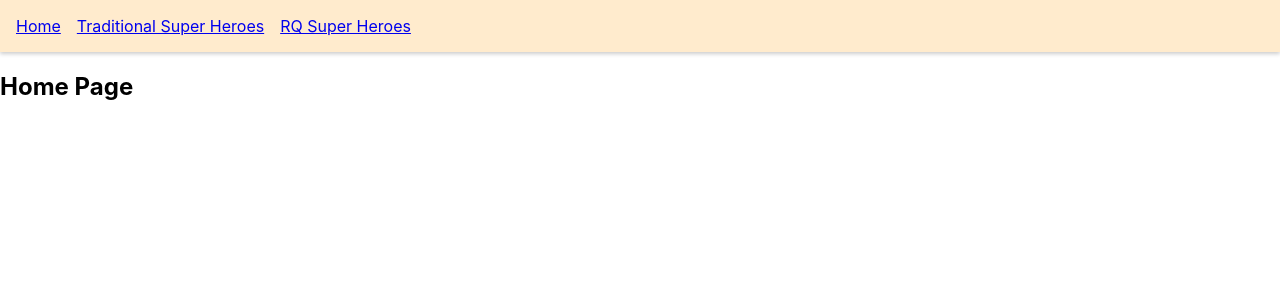
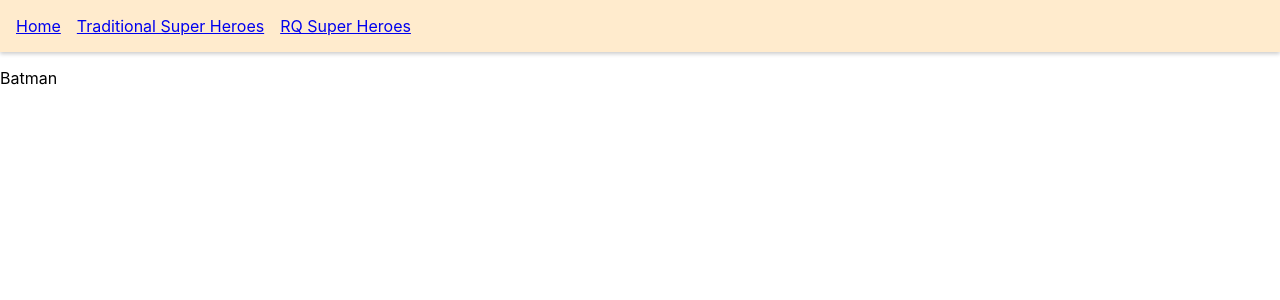
Before and after one commit to Atakirk2/react-query-test, a React (Create React App) app: page /rq-super-hero/1 in a window 1280 px wide. Shown: the top 300 px of the page. Built offline with nearby package versions, Linux system fonts and the light colour scheme; data requests are answered from the project's data file.

Commit message:
feature/hero page for each individual hero

```diff
--- a/src/App.js
+++ b/src/App.js
@@ -1,10 +1,11 @@
-import { BrowserRouter as Router, Switch, Route, Link } from 'react-router-dom'
-import './App.css'
-import { HomePage } from './components/Home.page'
-import { RQSuperHeroesPage } from './components/RQSuperHeroes.page'
-import { SuperHeroesPage } from './components/SuperHeroes.page'
-import {QueryClientProvider, QueryClient} from "react-query"
-import {ReactQueryDevtools} from "react-query/devtools"
+import { BrowserRouter as Router, Switch, Route, Link } from "react-router-dom";
+import "./App.css";
+import { HomePage } from "./components/Home.page";
+import { RQSuperHeroesPage } from "./components/RQSuperHeroes.page";
+import { SuperHeroesPage } from "./components/SuperHeroes.page";
+import { QueryClientProvider, QueryClient } from "react-query";
+import { ReactQueryDevtools } from "react-query/devtools";
+import RQSuperHeroPage from "./components/RQSuperHero.page";
 
 function App() {
   const queryClient = new QueryClient();
@@ -15,24 +16,27 @@ function App() {
           <nav>
             <ul>
               <li>
-              <Link to='/'>Home</Link>
+                <Link to="/">Home</Link>
               </li>
               <li>
-              <Link to='/super-heroes'>Traditional Super Heroes</Link>
+                <Link to="/super-heroes">Traditional Super Heroes</Link>
               </li>
               <li>
-              <Link to='/rq-super-heroes'>RQ Super Heroes</Link>
+                <Link to="/rq-super-heroes">RQ Super Heroes</Link>
               </li>
             </ul>
           </nav>
           <Switch>
-          <Route path='/super-heroes'>
+            <Route path="/rq-super-hero/:heroId">
+              <RQSuperHeroPage />
+            </Route>
+            <Route path="/super-heroes">
               <SuperHeroesPage />
             </Route>
-          <Route path='/rq-super-heroes'>
+            <Route path="/rq-super-heroes">
               <RQSuperHeroesPage />
             </Route>
-          <Route path='/'>
+            <Route path="/">
               <HomePage />
             </Route>
           </Switch>
@@ -40,7 +44,7 @@ function App() {
       </Router>
       <ReactQueryDevtools initialIsOpen={false} position="bottom-right" />
     </QueryClientProvider>
-  )
+  );
 }
 
-export default App
+export default App;
--- /dev/null
+++ b/src/components/RQSuperHero.page.js
@@ -0,0 +1,13 @@
+import React from 'react'
+import useSpecificHeroData from "../hooks/useSpecificHeroData"
+import { useParams } from 'react-router-dom'
+
+function RQSuperHeroPage() {
+  const params = useParams()
+  const response = useSpecificHeroData(params.heroId);
+  return (
+    <div>{response.data?.data.name}</div>
+  )
+}
+
+export default RQSuperHeroPage
--- a/src/components/RQSuperHeroes.page.js
+++ b/src/components/RQSuperHeroes.page.js
@@ -1,7 +1,6 @@
-import { useQuery } from "react-query";
-import axios from "axios";
 import { useState } from "react";
 import { useSuperHeroData } from "../hooks/useSuperHeroData";
+import { Link } from "react-router-dom";
 
 export const RQSuperHeroesPage = () => {
   const [interval, setInterval] = useState(3000);
@@ -21,9 +20,9 @@ export const RQSuperHeroesPage = () => {
 
   return (
     <div>
-      <h2>RQSuperHeroPage</h2>
+      <h2>RQSuperHeroesPage</h2>
       {response.data?.data.map((hero) => {
-        return <h3>{hero.name}</h3>;
+        return <div key={hero.id}><Link to={`/rq-super-hero/${hero.id}`}>{hero.name}</Link></div>;
       })}
     </div>
   );
--- /dev/null
+++ b/src/hooks/useSpecificHeroData.js
@@ -0,0 +1,11 @@
+import axios from 'axios'
+import React from 'react'
+import { useQuery } from 'react-query'
+
+function useSpecificHeroData(heroId) {
+  return useQuery(["hero-query",heroId], ()=>{
+    return axios.get(`http://localhost:4000/superheroes/${heroId}`)
+  })
+}
+
+export default useSpecificHeroData
```
Lines whose indentation alone changed are shown as unchanged.
